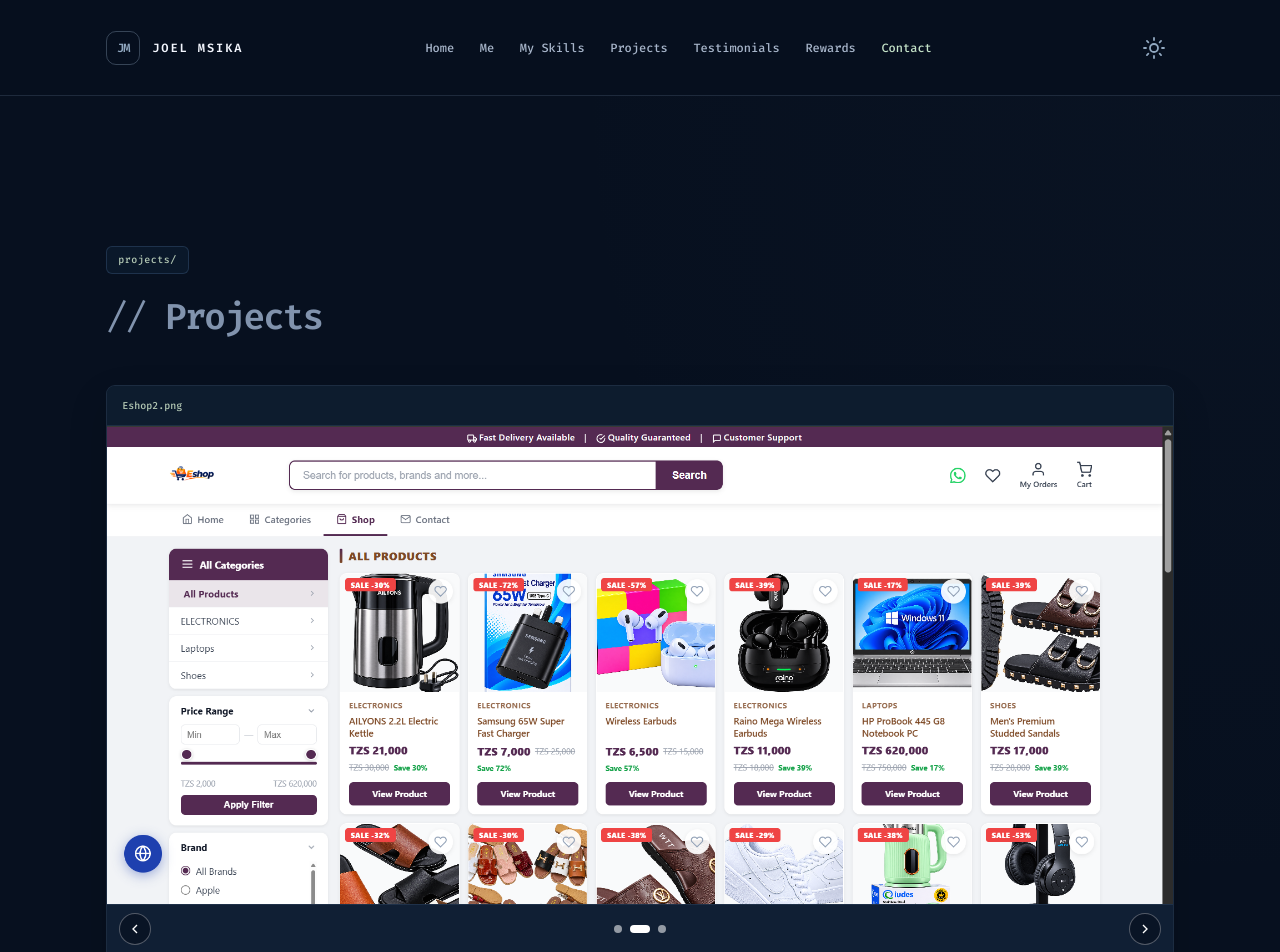
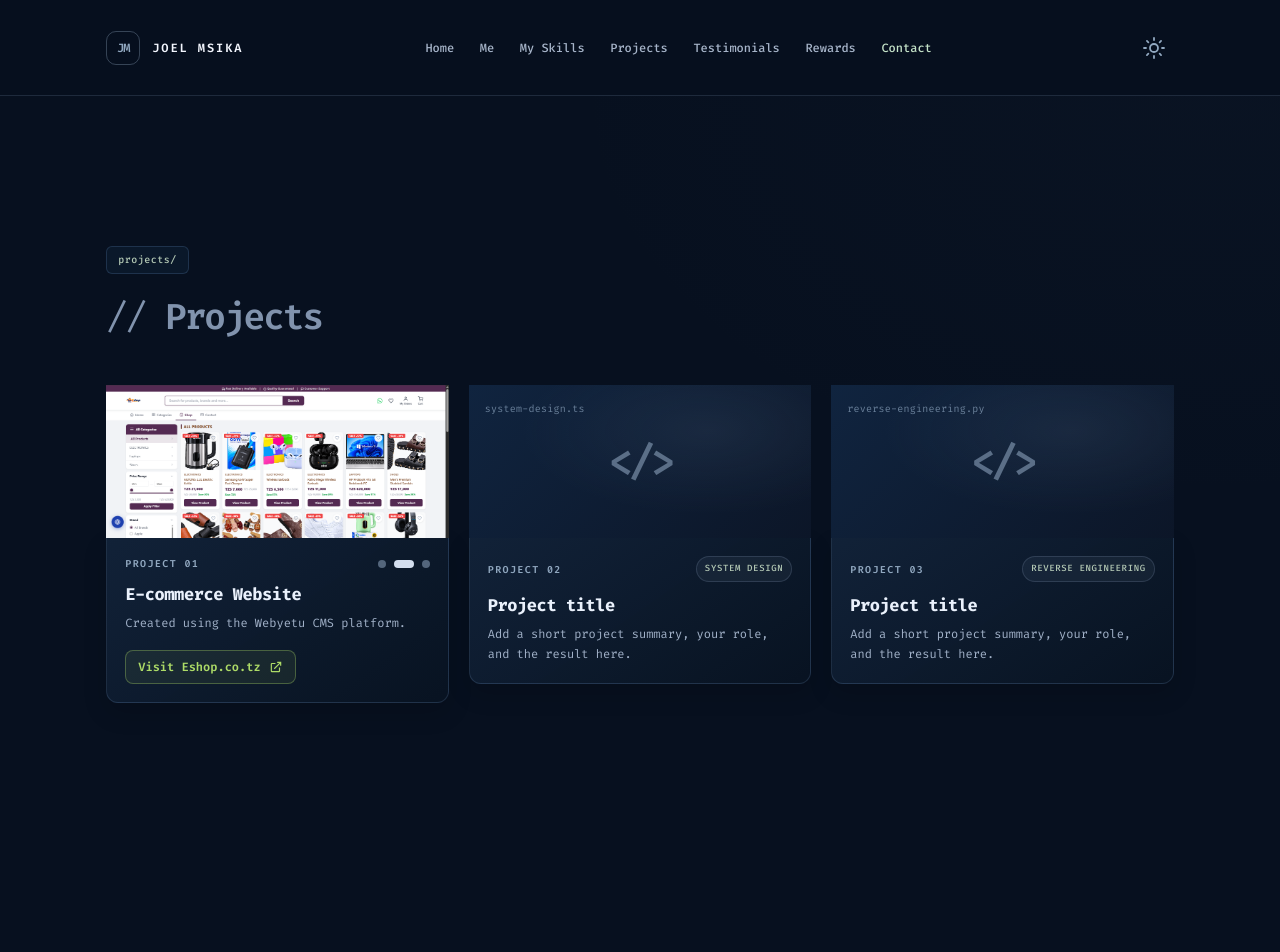
Before and after one commit to joelmsika-pixel/p, a Vue app: page /projects in a window 1280 px wide. Shown: the top 952 px of the page. After the commit the page ends 853 px from the top, so only its background shows below. Built offline with nearby package versions, Linux system fonts and the light colour scheme.

Commit message:
style: enhance project card layout and add hover effects in Projects.vue

```diff
--- a/src/assets/portfolio.css
+++ b/src/assets/portfolio.css
@@ -106,6 +106,79 @@ html[data-theme="light"] .social-link--github .social-icon {
     linear-gradient(135deg, #10243f, #0c1628);
 }
 
+.project-card {
+  transition: transform .22s ease;
+}
+
+.project-card:hover {
+  transform: translateY(-3px);
+}
+
+.project-details-panel {
+  padding: 18px;
+  border: 1px solid rgba(114, 151, 196, .2);
+  border-top: 0;
+  border-radius: 0 0 12px 12px;
+  background: linear-gradient(145deg, rgba(18, 35, 57, .96), rgba(8, 19, 34, .98));
+  box-shadow: 0 10px 24px rgba(0, 0, 0, .14);
+  transition: border-color .22s ease, box-shadow .22s ease;
+}
+
+.project-card:hover .project-details-panel,
+.project-card:focus-within .project-details-panel {
+  border-color: rgba(143, 166, 192, .34);
+  box-shadow: 0 14px 28px rgba(0, 0, 0, .2);
+}
+
+.project-index {
+  color: #91a8c0;
+  font-family: var(--font-code);
+  font-size: 10px;
+  font-weight: 600;
+  letter-spacing: .14em;
+}
+
+.project-category {
+  padding: 5px 8px;
+  border: 1px solid rgba(143, 166, 192, .2);
+  border-radius: 999px;
+  background: rgba(143, 166, 192, .08);
+  color: #b4c9b5;
+  font-family: var(--font-code);
+  font-size: 9px;
+  font-weight: 500;
+  letter-spacing: .07em;
+}
+
+.project-title {
+  margin: 0 0 7px;
+  color: #eaf1fc;
+  font-size: 17px;
+  font-weight: 650;
+  letter-spacing: -.025em;
+  line-height: 1.35;
+}
+
+.project-description {
+  margin: 0;
+  color: #a1b1c8;
+  font-size: 12px;
+  line-height: 1.7;
+}
+
+.project-visit-link {
+  border: 1px solid rgba(173, 219, 103, .32);
+  background: rgba(173, 219, 103, .08);
+  color: #addb67;
+  text-decoration: none;
+  transition: background-color .18s ease, border-color .18s ease;
+}
+
+.project-visit-link:hover {
+  border-color: rgba(173, 219, 103, .55);
+  background: rgba(173, 219, 103, .14);
+}
+
 html[data-theme="light"] .about-portrait {
   background: linear-gradient(145deg, #e3edf8, #f8fbfe);
 }
@@ -169,6 +242,47 @@ html[data-theme="light"] .project-art {
   background:
     radial-gradient(ellipse at 70% 30%, rgba(68, 111, 75, .16), transparent 55%),
     linear-gradient(135deg, #e7eee6, #dce7dc);
+}
+
+html[data-theme="light"] .project-details-panel {
+  border-color: rgba(64, 88, 68, .2);
+  background: linear-gradient(145deg, #fcfdfb, #eef3eb);
+  box-shadow: 0 9px 22px rgba(40, 58, 42, .08);
+}
+
+html[data-theme="light"] .project-card:hover .project-details-panel,
+html[data-theme="light"] .project-card:focus-within .project-details-panel {
+  border-color: rgba(64, 88, 68, .34);
+  box-shadow: 0 13px 26px rgba(40, 58, 42, .13);
+}
+
+html[data-theme="light"] .project-index {
+  color: #53665b;
+}
+
+html[data-theme="light"] .project-category {
+  border-color: rgba(64, 88, 68, .18);
+  background: rgba(64, 88, 68, .06);
+  color: #34583b;
+}
+
+html[data-theme="light"] .project-title {
+  color: #1c2a22;
+}
+
+html[data-theme="light"] .project-description {
+  color: #4a5b50;
+}
+
+html[data-theme="light"] .project-visit-link {
+  border-color: rgba(64, 88, 68, .24);
+  background: rgba(64, 88, 68, .08);
+  color: #34583b;
+}
+
+html[data-theme="light"] .project-visit-link:hover {
+  border-color: rgba(64, 88, 68, .38);
+  background: rgba(64, 88, 68, .13);
 }
 
 html[data-theme="light"] :is([class~="bg-[#07101f]"], [class*="bg-[rgba(7,16,31"]) {
@@ -319,14 +433,20 @@ html[data-theme="light"] .skills-brand-icon--contrast {
   opacity: 0;
 }
 
-html[data-theme="light"] .project-slide-control {
-  border-color: #05080d;
-  background: #05080d;
-  color: #fff;
+.project-slide-indicator {
+  background: rgba(143, 166, 192, .55);
 }
 
-html[data-theme="light"] .project-slide-control:hover {
-  background: #1a2533;
+.project-slide-indicator[aria-pressed="true"] {
+  background: #d3deee;
+}
+
+html[data-theme="light"] .project-slide-indicator {
+  background: rgba(64, 88, 68, .4);
+}
+
+html[data-theme="light"] .project-slide-indicator[aria-pressed="true"] {
+  background: #1c2a22;
 }
 
 @media (prefers-reduced-motion: reduce) {
--- a/src/views/Projects.vue
+++ b/src/views/Projects.vue
@@ -18,19 +18,21 @@ let slideshowTimer
 const projects = [
   {
     id: 1,
-    file: 'Eshop',
+    category: 'E-COMMERCE',
     title: 'E-commerce Website',
     description: 'Created using the Webyetu CMS platform.',
   },
   {
     id: 2,
     file: 'system-design.ts',
+    category: 'SYSTEM DESIGN',
     title: 'Project title',
     description: 'Add a short project summary, your role, and the result here.',
   },
   {
     id: 3,
     file: 'reverse-engineering.py',
+    category: 'REVERSE ENGINEERING',
     title: 'Project title',
     description: 'Add a short project summary, your role, and the result here.',
   },
@@ -40,8 +42,24 @@ function showNextSlide() {
   activeSlide.value = (activeSlide.value + 1) % ecommerceSlides.length
 }
 
-function showPreviousSlide() {
-  activeSlide.value = (activeSlide.value - 1 + ecommerceSlides.length) % ecommerceSlides.length
+function pauseForPointer() {
+  isHovering.value = true
+  updateSlideshow()
+}
+
+function resumeFromPointer() {
+  isHovering.value = false
+  updateSlideshow()
+}
+
+function pauseForFocus() {
+  hasFocus.value = true
+  updateSlideshow()
+}
+
+function resumeFromFocus() {
+  hasFocus.value = false
+  updateSlideshow()
 }
 
 function updateSlideshow() {
@@ -68,29 +86,23 @@ onBeforeUnmount(() => window.clearInterval(slideshowTimer))
     <div class="mx-auto w-full max-w-[1120px]">
       <span class="mb-6 block w-fit rounded-[6px] border border-[rgba(110,154,209,0.2)] bg-[rgba(12,27,47,0.78)] px-[11px] py-2 font-code text-[10px] font-medium leading-none tracking-[.05em] text-[#b4c9b5]">projects/</span>
       <h2 id="projects-title" class="m-0 text-[clamp(24px,3vw,36px)] font-semibold leading-[1.08] tracking-[-.055em] text-[#8193ad]"><span class="font-normal" aria-hidden="true">// </span>Projects</h2>
-      <div class="mt-12 grid grid-cols-2 gap-[18px] max-[640px]:mt-[34px] max-[640px]:grid-cols-1 max-[640px]:gap-[14px]">
+      <div class="mt-12 grid grid-cols-3 gap-5 max-[900px]:grid-cols-2 max-[640px]:mt-[34px] max-[640px]:grid-cols-1 max-[640px]:gap-[14px]">
         <article
           v-for="project in projects"
           :key="project.id"
-          class="project-card relative min-w-0 overflow-hidden rounded-[9px] border border-[rgba(114,151,196,0.2)] bg-[rgba(8,19,34,0.86)] shadow-[0_16px_38px_rgba(0,0,0,0.16)]"
-          :class="project.id === 1 ? 'col-span-2 max-[640px]:col-span-1' : ''"
+          class="project-card mx-auto w-full max-w-[420px] min-w-0"
+          @mouseenter="project.id === 1 && pauseForPointer()"
+          @mouseleave="project.id === 1 && resumeFromPointer()"
+          @focusin="project.id === 1 && pauseForFocus()"
+          @focusout="project.id === 1 && resumeFromFocus()"
         >
-          <div class="border-b border-[rgba(114,151,196,0.15)] bg-[rgba(18,34,55,0.65)] px-[15px] py-[11px] font-code text-[10px] font-medium leading-[1.75] text-[#b4c9b5]">
-            <template v-if="project.id === 1">Eshop{{ activeSlide + 1 }}.png</template>
-            <template v-else>{{ project.file }}</template>
-          </div>
           <div
             v-if="project.id === 1"
-            class="project-carousel"
+            class="project-slideshow relative aspect-[2.23/1] overflow-hidden bg-[#101b2b]"
             role="region"
             aria-roledescription="carousel"
             aria-label="E-commerce website screenshots"
-            @mouseenter="isHovering = true; updateSlideshow()"
-            @mouseleave="isHovering = false; updateSlideshow()"
-            @focusin="hasFocus = true; updateSlideshow()"
-            @focusout="hasFocus = false; updateSlideshow()"
           >
-            <div class="project-slideshow relative aspect-[2.23/1] overflow-hidden bg-[#101b2b]">
             <Transition name="project-slide">
               <img
                 :key="activeSlide"
@@ -100,48 +112,42 @@ onBeforeUnmount(() => window.clearInterval(slideshowTimer))
               />
             </Transition>
           </div>
-            <div class="flex items-center justify-between border-t border-[rgba(114,151,196,0.15)] bg-[rgba(18,34,55,0.88)] px-3 py-2">
-              <button
-                type="button"
-                class="project-slide-control grid size-8 place-items-center rounded-full border border-white/30 bg-[rgba(7,16,31,0.68)] text-white transition-colors hover:bg-[rgba(7,16,31,0.9)] focus-visible:outline focus-visible:outline-2 focus-visible:outline-offset-2 focus-visible:outline-white"
-                aria-label="Previous screenshot"
-                @click="showPreviousSlide"
-              >
-                <svg viewBox="0 0 24 24" class="size-4" fill="none" stroke="currentColor" stroke-width="2" aria-hidden="true">
-                  <path d="m15 18-6-6 6-6" />
-                </svg>
-              </button>
-              <div class="flex items-center gap-2" role="group" aria-label="Choose screenshot">
+          <div v-else class="project-art relative grid aspect-[2.23/1] place-items-center overflow-hidden" aria-hidden="true">
+            <span class="absolute left-4 top-4 font-code text-[10px] tracking-wide text-[rgba(143,166,192,0.7)]">{{ project.file }}</span>
+            <span class="font-code text-[42px] font-semibold leading-none tracking-[-.1em] text-[rgba(143,166,192,0.58)]">&lt;/&gt;</span>
+          </div>
+          <div class="project-details-panel">
+            <div class="mb-3 flex items-center justify-between gap-3">
+              <p class="project-index m-0">PROJECT 0{{ project.id }}</p>
+              <div v-if="project.id === 1" class="flex items-center gap-2" role="group" aria-label="Choose screenshot">
                 <button
                   v-for="(slide, index) in ecommerceSlides"
                   :key="slide.src"
                   type="button"
-                  class="h-2 rounded-full transition-all"
-                  :class="index === activeSlide ? 'w-5 bg-white' : 'w-2 bg-white/55 hover:bg-white'"
+                  class="project-slide-indicator h-2 rounded-full transition-all"
+                  :class="index === activeSlide ? 'w-5' : 'w-2'"
                   :aria-label="`Show screenshot ${index + 1}`"
                   :aria-pressed="index === activeSlide"
                   @click="activeSlide = index"
                 ></button>
               </div>
-              <button
-                type="button"
-                class="project-slide-control grid size-8 place-items-center rounded-full border border-white/30 bg-[rgba(7,16,31,0.68)] text-white transition-colors hover:bg-[rgba(7,16,31,0.9)] focus-visible:outline focus-visible:outline-2 focus-visible:outline-offset-2 focus-visible:outline-white"
-                aria-label="Next screenshot"
-                @click="showNextSlide"
+              <span v-else class="project-category">{{ project.category }}</span>
+            </div>
+            <h3 class="project-title">{{ project.title }}</h3>
+            <p class="project-description">{{ project.description }}</p>
+            <a
+              v-if="project.id === 1"
+              href="https://eshop.co.tz"
+              target="_blank"
+              rel="noopener noreferrer"
+              aria-label="Visit Eshop.co.tz (opens in a new tab)"
+              class="project-visit-link mt-4 inline-flex items-center gap-2 rounded-lg px-3 py-2 text-xs font-semibold"
             >
-                <svg viewBox="0 0 24 24" class="size-4" fill="none" stroke="currentColor" stroke-width="2" aria-hidden="true">
-                  <path d="m9 18 6-6-6-6" />
+              Visit Eshop.co.tz
+              <svg viewBox="0 0 24 24" class="size-3.5" fill="none" stroke="currentColor" stroke-width="2" aria-hidden="true">
+                <path d="M14 4h6v6m-11 5L20 4M18 13v6a1 1 0 0 1-1 1H5a1 1 0 0 1-1-1V7a1 1 0 0 1 1-1h6" />
               </svg>
-              </button>
-            </div>
-          </div>
-          <div v-else class="project-art grid min-h-[185px] place-items-center max-[640px]:min-h-[160px]" aria-hidden="true">
-            <span class="font-code text-[38px] font-semibold leading-none tracking-[-.1em] text-[rgba(143,166,192,0.58)]">&lt;/&gt;</span>
-          </div>
-          <div class="p-[23px]">
-            <p class="m-0 font-code text-[10px] font-semibold leading-[1.4] tracking-[.17em] text-[#91a8c0]">PROJECT 0{{ project.id }}</p>
-            <h3 class="mb-2 mt-[13px] font-code text-[17px] font-semibold leading-[1.3] text-[#eaf1fc]">{{ project.title }}</h3>
-            <p class="m-0 font-code text-xs leading-[1.75] text-[#a1b1c8]">{{ project.description }}</p>
+            </a>
           </div>
         </article>
       </div>
```
Lines whose indentation alone changed are shown as unchanged.
